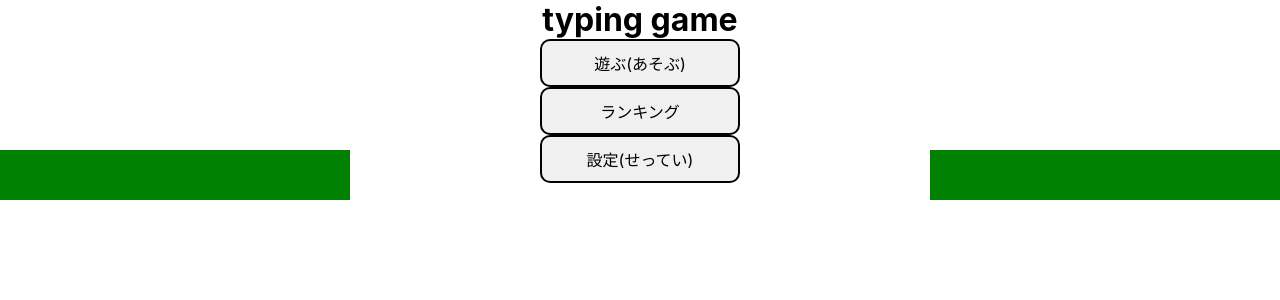
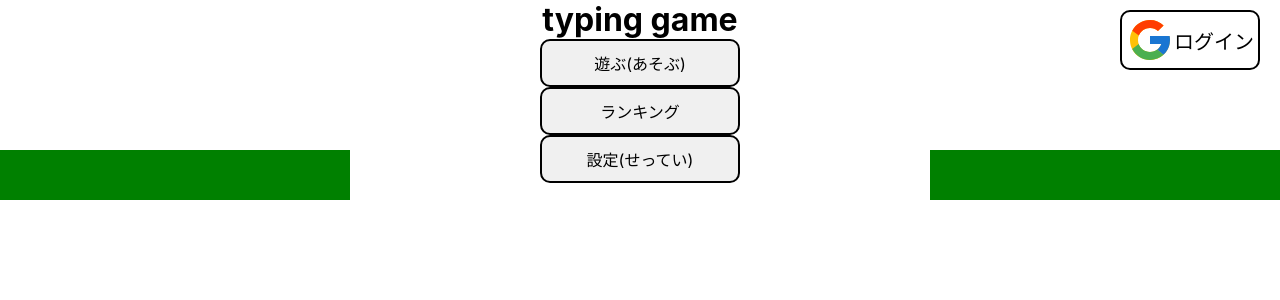
Before and after one commit to uuronn/pokemon-typing-game, a Next.js app: page / in a window 1280 px wide. Shown: the top 300 px of the page. Built offline with nearby package versions, Linux system fonts and the light colour scheme; no server answers; the database is empty.

Commit message:
Create: LoginContent

```diff
--- /dev/null
+++ b/src/components/domain/auth/LoginContent/index.tsx
@@ -0,0 +1,20 @@
+import { css } from "@emotion/react";
+import { GoogleIcon } from "~/src/components/shared/icons/GoogleIcon";
+
+export const LoginContent = ({ ...props }) => {
+  return (
+    <button css={button} {...props}>
+      <GoogleIcon />
+      ログイン
+    </button>
+  );
+};
+
+const button = css`
+  padding: 4px;
+  display: flex;
+  align-items: center;
+  border: 2px solid #000;
+  border-radius: 10px;
+  font-size: 20px;
+`;
--- /dev/null
+++ b/src/components/shared/icons/GoogleIcon.tsx
@@ -0,0 +1,30 @@
+export const GoogleIcon = (): JSX.Element => {
+  return (
+    <svg
+      xmlns="http://www.w3.org/2000/svg"
+      x="0px"
+      y="0px"
+      width="48"
+      height="48"
+      viewBox="0 0 48 48"
+      fill="#000000;"
+    >
+      <path
+        fill="#FFC107"
+        d="M43.611,20.083H42V20H24v8h11.303c-1.649,4.657-6.08,8-11.303,8c-6.627,0-12-5.373-12-12c0-6.627,5.373-12,12-12c3.059,0,5.842,1.154,7.961,3.039l5.657-5.657C34.046,6.053,29.268,4,24,4C12.955,4,4,12.955,4,24c0,11.045,8.955,20,20,20c11.045,0,20-8.955,20-20C44,22.659,43.862,21.35,43.611,20.083z"
+      ></path>
+      <path
+        fill="#FF3D00"
+        d="M6.306,14.691l6.571,4.819C14.655,15.108,18.961,12,24,12c3.059,0,5.842,1.154,7.961,3.039l5.657-5.657C34.046,6.053,29.268,4,24,4C16.318,4,9.656,8.337,6.306,14.691z"
+      ></path>
+      <path
+        fill="#4CAF50"
+        d="M24,44c5.166,0,9.86-1.977,13.409-5.192l-6.19-5.238C29.211,35.091,26.715,36,24,36c-5.202,0-9.619-3.317-11.283-7.946l-6.522,5.025C9.505,39.556,16.227,44,24,44z"
+      ></path>
+      <path
+        fill="#1976D2"
+        d="M43.611,20.083H42V20H24v8h11.303c-0.792,2.237-2.231,4.166-4.087,5.571c0.001-0.001,0.002-0.001,0.003-0.002l6.19,5.238C36.971,39.205,44,34,44,24C44,22.659,43.862,21.35,43.611,20.083z"
+      ></path>
+    </svg>
+  );
+};
--- a/src/pages/index.tsx
+++ b/src/pages/index.tsx
@@ -4,6 +4,7 @@
 import { useEffect, useState } from "react";
 import { doc, getDoc, getDocs, collection } from "firebase/firestore";
 import { db } from "../infra/firebase";
+import { LoginContent } from "../components/domain/auth/LoginContent";
 
 export const Home: NextPage = (): JSX.Element => {
   const [img, setImg] = useState<string>();
@@ -46,6 +47,7 @@
       </div>
       {/* <img src={img?.url} alt="" /> */}
       {/* <img src={img} /> */}
+      <LoginContent css={loginContent} />
       <div css={monsterRight}>
         <img src={img} />
       </div>
@@ -93,3 +95,10 @@
     transform: rotate(-45deg);
   }
 `;
+
+const loginContent = css`
+  position: fixed;
+  top: 10px;
+  right: 20px;
+  z-index: 100;
+`;
```
